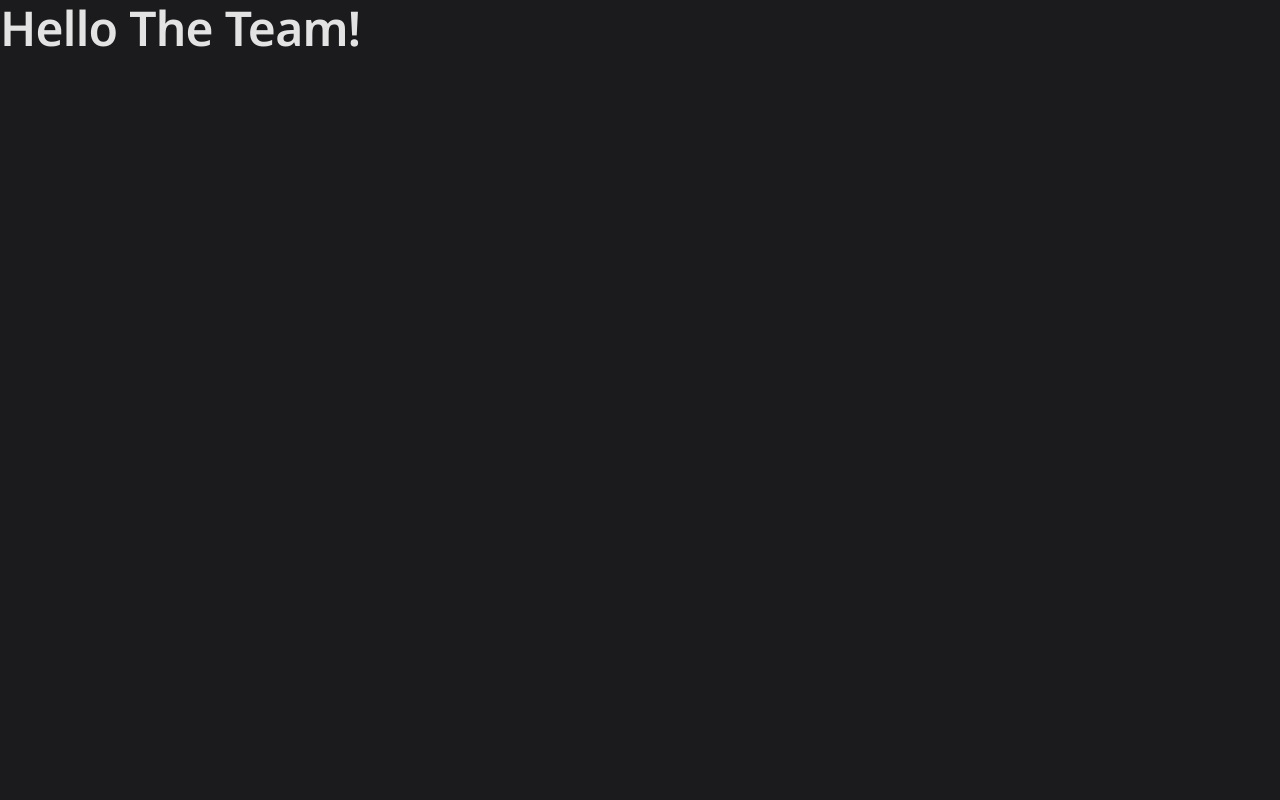
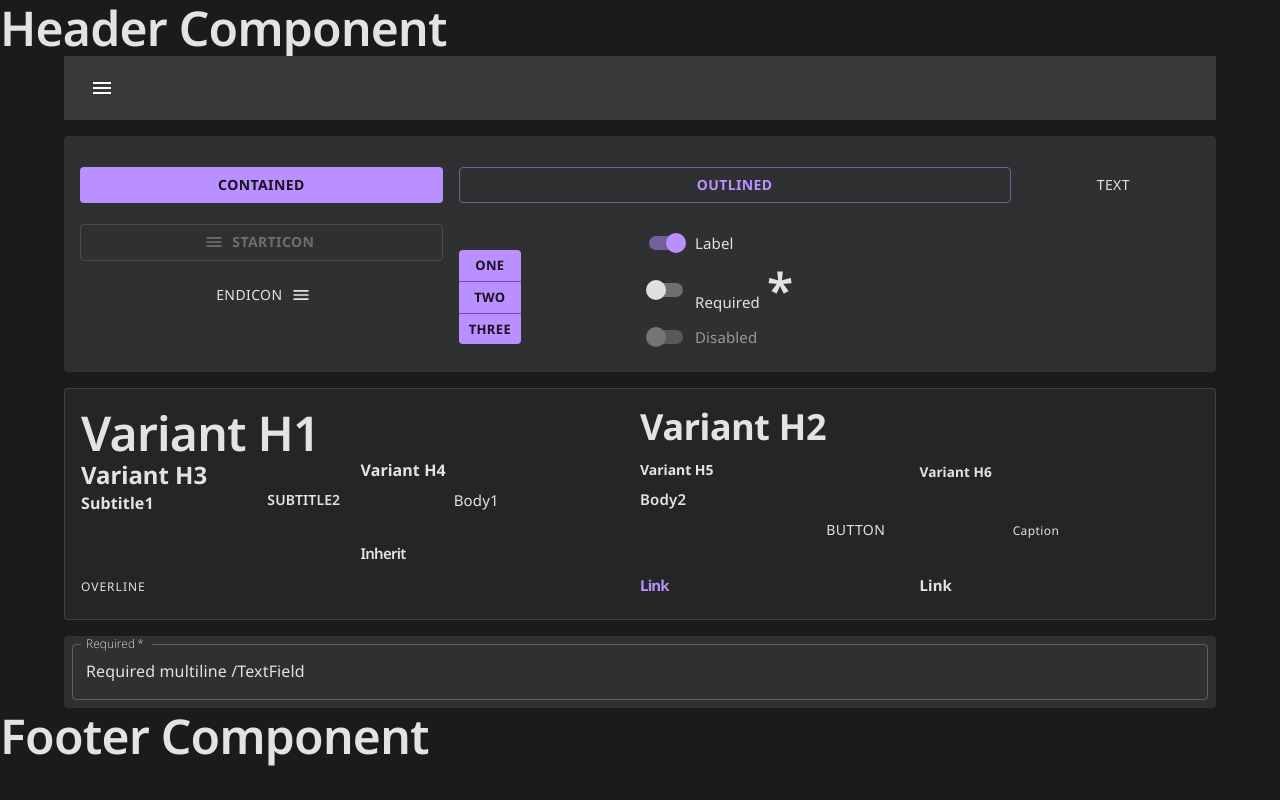
Before and after one commit to Ivan-Gav/graphiql-app, a React (Vite) app: page / in a window 1280 px wide. Built offline with nearby package versions, Linux system fonts and the light colour scheme.

Commit message:
feat: add router

```diff
--- a/src/App.tsx
+++ b/src/App.tsx
@@ -6,13 +6,16 @@ import '@fontsource/noto-sans/600.css';
 import '@fontsource/noto-sans/700.css';
 import '@fontsource/noto-sans/900.css';
 import theme from './theme';
+import Router from './pages';
 
 function App() {
   return (
     <>
       <ThemeProvider theme={theme}>
         <CssBaseline />
-        <Typography variant="h1">Hello The Team!</Typography>
+        <Typography variant="h1">
+          <Router />
+        </Typography>
       </ThemeProvider>
     </>
   );
--- a/src/main.tsx
+++ b/src/main.tsx
@@ -1,10 +1,13 @@
 import React from 'react';
 import ReactDOM from 'react-dom/client';
+import { BrowserRouter } from 'react-router-dom';
 import App from './App';
 import './index.css';
 
 ReactDOM.createRoot(document.getElementById('root')!).render(
   <React.StrictMode>
-    <App />
+    <BrowserRouter>
+      <App />
+    </BrowserRouter>
   </React.StrictMode>
 );
--- /dev/null
+++ b/src/pages/404/404.tsx
@@ -0,0 +1,3 @@
+export default function Page404() {
+  return <> Page 404 </>;
+}
--- /dev/null
+++ b/src/pages/MainPage/MainPage.tsx
@@ -0,0 +1,5 @@
+import Demo from '../../components/ui/demo/Demo';
+
+export default function MainPage() {
+  return <Demo />;
+}
--- /dev/null
+++ b/src/pages/SignInPage/SignInPage.tsx
@@ -0,0 +1,3 @@
+export default function SignInPage() {
+  return <>SignInPage</>;
+}
--- /dev/null
+++ b/src/pages/SignUpPage/SignUpPage.tsx
@@ -0,0 +1,3 @@
+export default function SignUpPage() {
+  return <>SignUpPage</>;
+}
--- /dev/null
+++ b/src/pages/index.tsx
@@ -0,0 +1,28 @@
+import React, { Suspense } from 'react';
+import { Routes, Route, Outlet } from 'react-router-dom';
+import PageError from './404/404';
+import MainPage from './MainPage/MainPage';
+import SignInPage from './SignInPage/SignInPage';
+import SignUpPage from './SignUpPage/SignUpPage';
+
+const Router = (): React.JSX.Element => (
+  <Routes>
+    <Route
+      path=""
+      element={
+        <Suspense fallback={<>Loading..</>}>
+          <>Header Component</>
+          <Outlet />
+          <>Footer Component</>
+        </Suspense>
+      }
+    >
+      <Route path="/" element={<MainPage />} />
+      <Route path="/signin" element={<SignInPage />} />
+      <Route path="/signup" element={<SignUpPage />} />
+      <Route path="*" element={<PageError />} />
+    </Route>
+  </Routes>
+);
+
+export default Router;
```
